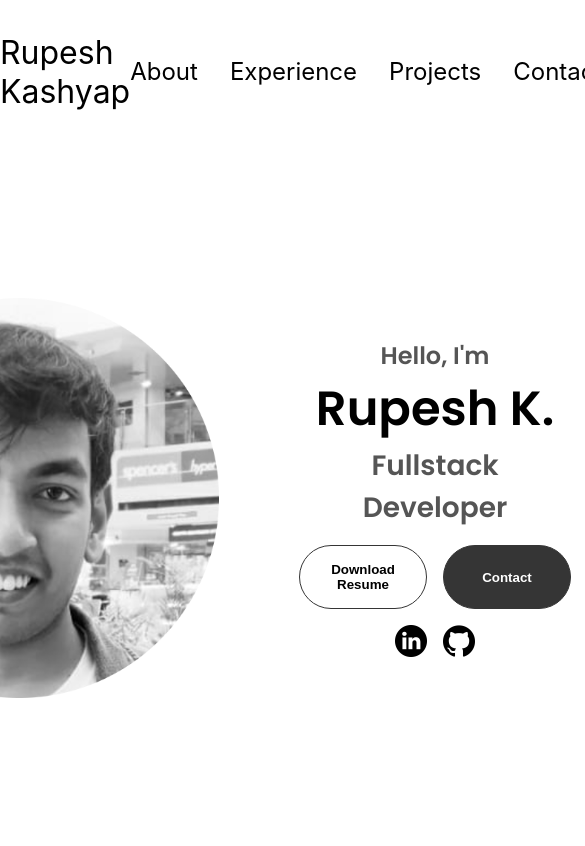
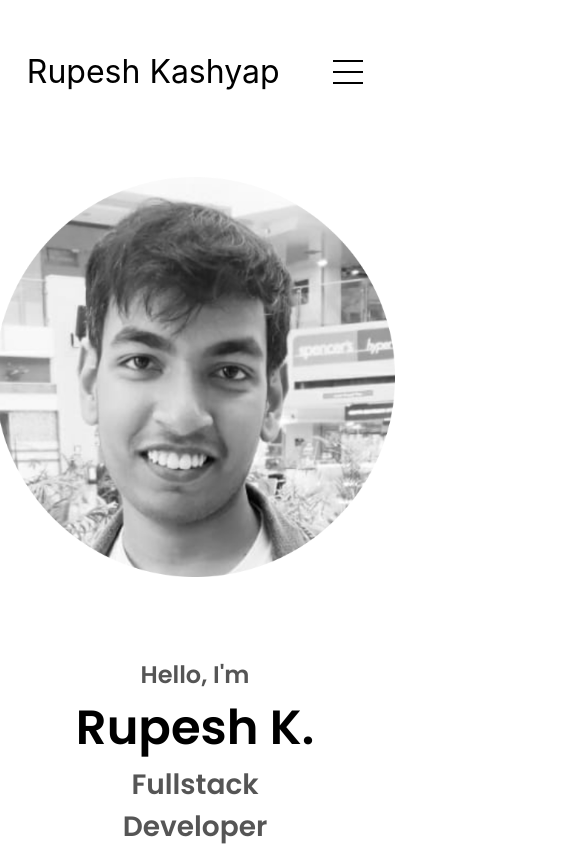
Before and after one commit to rupeshcash/my-portfolio-2, a React (Create React App) app: page / in a window 390 px wide. Shown: the top 846 px of the page, 585 px wide, since content can reach past the window. Built offline with nearby package versions, Linux system fonts and the light colour scheme.

Commit message:
wip -mobile website

```diff
--- a/package.json
+++ b/package.json
@@ -9,6 +9,7 @@
     "firebase": "^10.4.0",
     "react": "^18.2.0",
     "react-dom": "^18.2.0",
+    "react-responsive": "^9.0.2",
     "react-router-dom": "^6.16.0",
     "react-scripts": "5.0.1",
     "web-vitals": "^2.1.4"
--- a/src/App.css
+++ b/src/App.css
@@ -27,12 +27,3 @@
 .App-link {
   color: #61dafb;
 }
-
-@keyframes App-logo-spin {
-  from {
-    transform: rotate(0deg);
-  }
-  to {
-    transform: rotate(360deg);
-  }
-}
--- a/src/components/BaseLayout/index.css
+++ b/src/components/BaseLayout/index.css
@@ -29,6 +29,7 @@ section {
     margin: 0 10rem;
     box-sizing: border-box;
     min-height: fit-content;
+    flex-wrap: wrap;
 }
 
 .section-container {
@@ -53,8 +54,8 @@ section {
 
 .section-pic-container {
     display: flex;
-    height: 400px;
-    width: 400px;
+    min-height: 400px;
+    min-width: 400px;
     margin: auto 0;
 }
 
@@ -116,3 +117,22 @@ article {
 article .icon {
     cursor: default;
 }
+
+img {
+    display: block;
+    max-width: 100%;
+}
+
+@media screen and (max-width: 1400px) {
+    #profile-section {
+      height: 83vh;
+      margin-bottom: 6rem;
+    }
+    .small-containers {
+      flex-wrap: wrap;
+    }
+    #contact-section,
+    #projects-section {
+      height: fit-content;
+    }
+  }
--- a/src/components/Contact/index.js
+++ b/src/components/Contact/index.js
@@ -6,22 +6,22 @@ import linkedInIcon from '../../assets/linkedin.png'
 export default function Contact() {
   return (
     <section id="contact-section">
-    <p class="section-text-p1">Get in Touch</p>
-    <h1 class="title">Contact Me</h1>
-    <div class="contact-info-upper-container">
-      <div class="contact-info-container">
+    <p className="section-text-p1">Get in Touch</p>
+    <h1 className="title">Contact Me</h1>
+    <div className="contact-info-upper-container">
+      <div className="contact-info-container">
         <img
           src={email}
           alt="Email icon"
-          class="icon contact-icon email-icon"
+          className="icon contact-icon email-icon"
         />
         <p><a href="mailto:rupesh21kash@gmail.com">rupesh21kash@gmail.com</a></p>
       </div>
-      <div class="contact-info-container">
+      <div className="contact-info-container">
         <img
           src= {linkedInIcon}
           alt="LinkedIn icon"
-          class="icon contact-icon"
+          className="icon contact-icon"
         />
         <p><a href="https://www.linkedin.com/in/rupesh-kashyap-94a724113/">LinkedIn</a></p>
       </div>
--- a/src/components/Home/index.js
+++ b/src/components/Home/index.js
@@ -1,4 +1,4 @@
-import React from 'react'
+import React, {useState, useEffect} from 'react'
 import Profile from '../Profile/index'
 import About from '../About/index'
 import Experience from '../Experience'
@@ -7,7 +7,14 @@ import Contact from '../Contact/index'
 import NavLinks from '../Navbar/NavLinks'
 import './index.css'
 
-export default function index() {
+export default function Index() {
+  const [isMobile, setIsMobile] = useState(window.innerWidth < 1200);
+  useEffect(() => {
+    window.addEventListener('resize', function(event){
+      setIsMobile(window.innerWidth < 1200)
+    })
+  }, [isMobile]);
+
   return (
     <>
         <Profile/>
--- /dev/null
+++ b/src/components/Navbar/HamburgerNav.js
@@ -0,0 +1,36 @@
+import React from 'react'
+
+export default function HamburgerNav() {
+
+    const toggleMenu = (elem) => {
+        const menu = document.querySelector(".menu-links");
+        const icon = document.querySelector(".hamburger-icon");
+
+        menu.classList.toggle("open");
+        icon.classList.toggle("open");
+
+        const element = document.getElementById(elem);
+        if (element) {
+        // 👇 Will scroll smoothly to the top of the next section
+        element.scrollIntoView({ behavior: 'smooth' });
+        }
+    }
+
+  return (
+    <>
+      <div className='hamburger-menu'>
+        <div className='hamburger-icon' onClick={toggleMenu}>
+            <span></span>
+            <span></span>
+            <span></span>
+        </div>
+        <div className='menu-links'>
+            <li><a href="#about" onClick={() => toggleMenu("about-section")}>About</a></li>
+            <li><a href="#experience"  onClick={() => toggleMenu("experience-section")}>Experience</a></li>
+            <li><a href="#projects"  onClick={() => toggleMenu("projects-section")}>Projects</a></li>
+            <li><a href="#contact"  onClick={() => toggleMenu("contact-section")}>Contact</a></li>
+        </div>
+      </div>
+    </>
+  )
+}
--- a/src/components/Navbar/index.css
+++ b/src/components/Navbar/index.css
@@ -34,3 +34,75 @@ a:hover {
 .nav-logo:hover {
     cursor: default;
 }
+
+.hamburger-menu {
+    position: relative;
+    display: inline-block;
+    z-index: 3;
+}
+
+.hamburger-icon {
+    display: flex;
+    flex-direction: column;
+    justify-content: space-between;
+    height: 24px;
+    width: 30px;
+    cursor: pointer;
+}
+
+.hamburger-icon span {
+    height: 2px;
+    width: 100%;
+    background-color: black;
+    transition: all 0.3 ease-in-out;
+}
+
+.menu-links {
+    position: absolute;
+    top: 100%;
+    right:0%;
+    background-color: white;
+    width: fit-content;
+    max-height: 0;
+    overflow: hidden;
+    transition: all 0.3 ease-in-out;
+}
+
+.menu-links a {
+    display: block;
+    padding: 10px;
+    text-align: center;
+    font-size:1.5rem;
+    color: black;
+    text-decoration: none;
+    transition: all 0.3 ease-in-out;
+}
+
+.menu-links li {
+    list-style: none;
+    cursor: pointer;
+}
+
+.menu-links.open {
+    max-height: 300px;
+}
+
+.hamburger-icon.open span:first-child{
+    transform: rotate(45deg) translate(10px, 5px);
+}
+.hamburger-icon.open span:nth-child(2){
+    opacity: 0;
+}
+.hamburger-icon.open span:last-child{
+    transform: rotate(-45deg) translate(10px, -5px);
+}
+
+.hamburger-icon span:first-child {
+    transform: none;
+}
+.hamburger-icon span:nth-child(2) {
+    opacity: 1;
+}
+.hamburger-icon span:last-child {
+    transform: none;
+}
--- a/src/components/Navbar/index.js
+++ b/src/components/Navbar/index.js
@@ -1,5 +1,7 @@
+import HamburgerNav from './HamburgerNav';
 import NavLinks from './NavLinks';
 import './index.css'
+import MediaQuery from 'react-responsive'
 
 import React from 'react'
 
@@ -7,7 +9,12 @@ export default function Navbar() {
   return (
     <div className='nav-bar'>
         <div className='nav-logo'>Rupesh Kashyap</div>
-        <NavLinks/>
+        <MediaQuery maxWidth={1224}>
+          <HamburgerNav/>
+        </MediaQuery>
+        <MediaQuery minWidth={1224}>
+            <NavLinks/>
+        </MediaQuery>
     </div>
   )
 }
--- a/src/components/Profile/index.css
+++ b/src/components/Profile/index.css
@@ -1,4 +1,4 @@
-.home {
+#profile-section {
     display: flex;
     justify-content: center;
     gap: 5rem;
--- a/src/components/Profile/index.js
+++ b/src/components/Profile/index.js
@@ -24,7 +24,7 @@ export default function Profile() {
   }
 
   return (
-    <section className='home'>
+    <section id='profile-section'>
       <div className='section-pic-container'>
         <img src = {profilePicture} alt="Profile"/>
       </div>
@@ -38,9 +38,9 @@ export default function Profile() {
             <button className='btn btn-color-2' onClick={downloadResume}>Download Resume</button>
             <button className='btn btn-color-1' onClick={() => navigateTo('/contact')}>Contact</button>
         </div>
-        <div class = 'social-container'>
-          <img src={linkedInPicture} alt="linkedin profile" class="icon" onClick={()=> openUrl('https://www.linkedin.com/in/rupesh-kashyap-94a724113/')}/>
-          <img src={githubPicture} alt="github profile" class="icon" onClick={()=> openUrl('https://www.github.com/rupeshcash')}/>
+        <div className = 'social-container'>
+          <img src={linkedInPicture} alt="linkedin profile" className="icon" onClick={()=> openUrl('https://www.linkedin.com/in/rupesh-kashyap-94a724113/')}/>
+          <img src={githubPicture} alt="github profile" className="icon" onClick={()=> openUrl('https://www.github.com/rupeshcash')}/>
         </div>
       </div>
     </section>
--- a/src/components/Projects/Project.js
+++ b/src/components/Projects/Project.js
@@ -9,7 +9,7 @@ export default function Project({title, projectThumbnail, link1, link2}) {
     <div className='details-container color-container'>
         <div className='project-article-container'>
             <img src={projectThumbnail} alt="project-1" className="project-img"/>
-            <h2 class='h2-subtitle project-title'>{title}</h2>
+            <h2 className='h2-subtitle project-title'>{title}</h2>
             <div className='prj-button btn-container'>
                 <button className='btn btn-color-2 project-btn' onClick={() => openUrl(link1)}>Details</button>
                 <button className='btn btn-color-1 project-btn' onClick={() => openUrl(link2)}>Demo</button>
```
Also changed, not shown: 1 other file (tests, documents, lock files or other folders).
